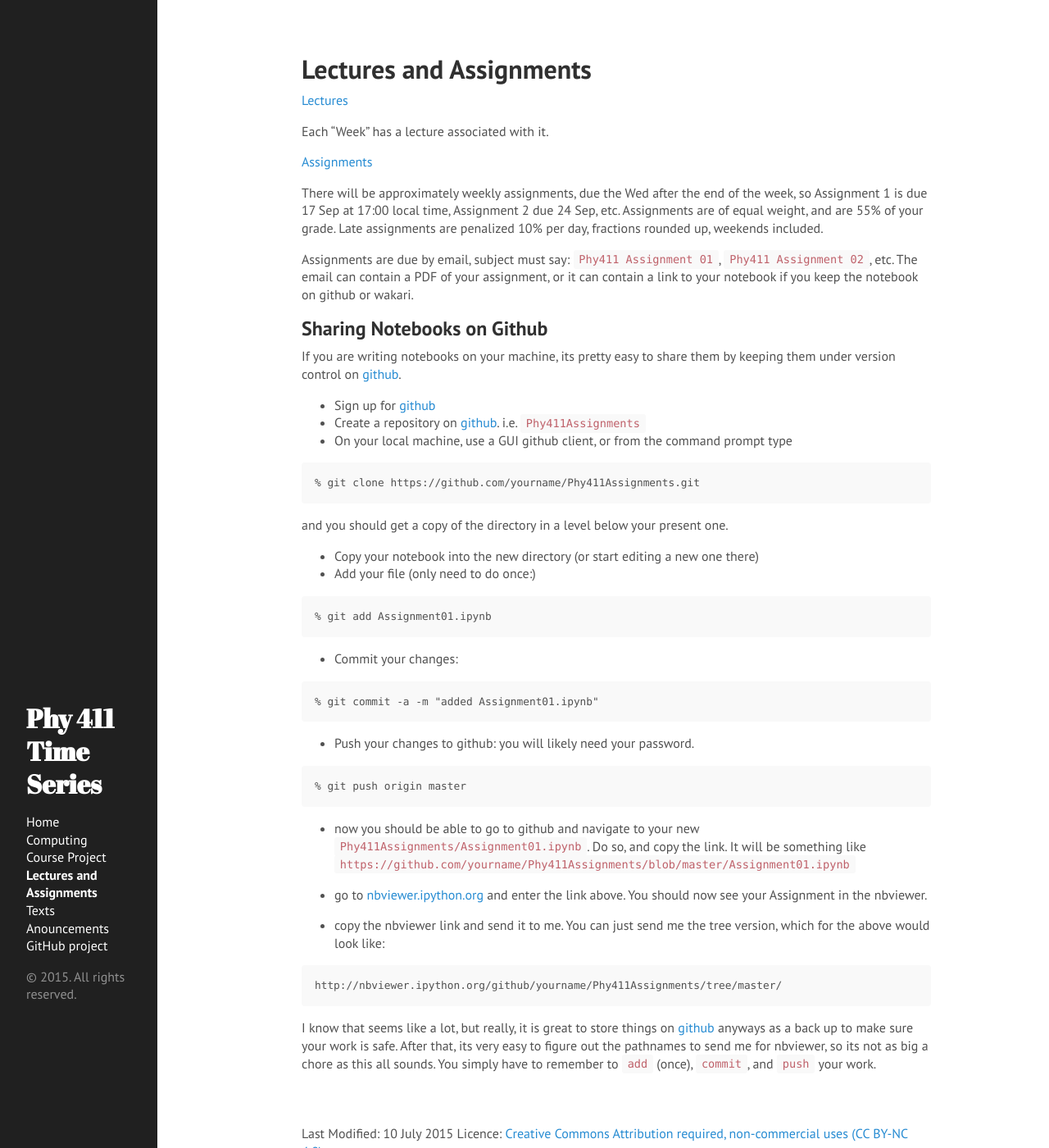
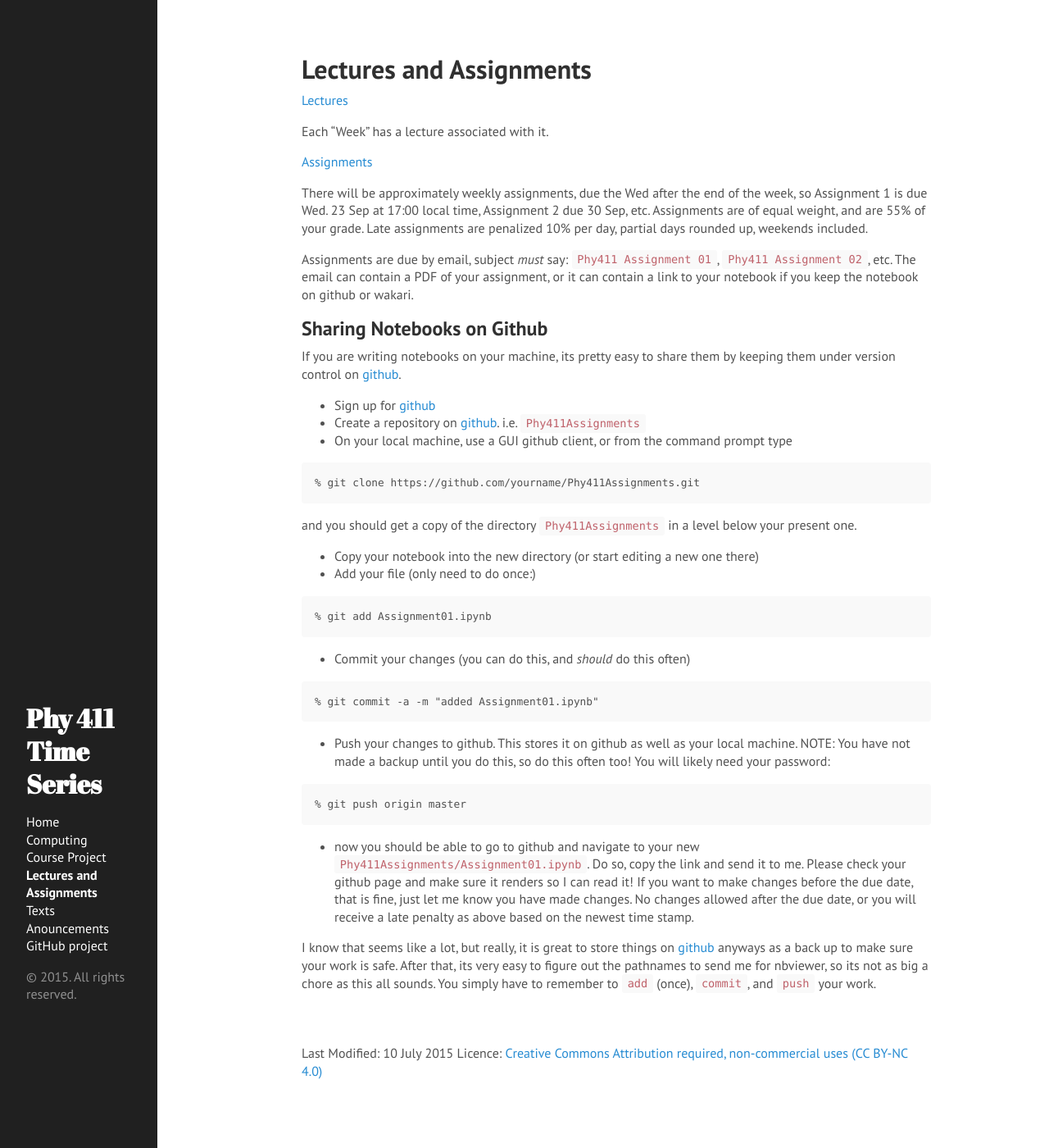
Before and after one commit to jklymak/Phy411, a Jekyll site: the page built from Lectures.md, in a window 1280 px wide and 1400 px high. Shown: the whole window at 82% size. Built offline with Jekyll 4.4.1, drawn with Linux system fonts in a browser that asks for light colours; Markdown is read by kramdown in place of the engine named in the settings.

Commit message:
Tidied up Lectures and Assignments

````diff
--- a/Lectures.md
+++ b/Lectures.md
@@ -9,9 +9,9 @@ Each "Week" has a lecture associated with it.
 
 [Assignments](http://nbviewer.ipython.org/github/jklymak/Phy411/tree/master/assigments/)
 
-There will be approximately weekly assignments, due the Wed after the end of the week, so Assignment 1 is due 17 Sep at 17:00 local time, Assignment 2 due 24 Sep, etc.  Assignments are of equal weight, and are 55% of your grade.  Late assignments are penalized 10% per day, fractions rounded up, weekends included.
+There will be approximately weekly assignments, due the Wed after the end of the week, so Assignment 1 is due Wed. 23 Sep at 17:00 local time, Assignment 2 due 30 Sep, etc.  Assignments are of equal weight, and are 55% of your grade.  Late assignments are penalized 10% per day, partial days rounded up, weekends included.
 
-Assignments are due by email, subject must say: `Phy411 Assignment 01`, `Phy411 Assignment 02`, etc.  The email can contain a PDF of your assignment, or it can contain a link to your notebook if you keep the notebook on github or wakari.
+Assignments are due by email, subject *must* say: `Phy411 Assignment 01`, `Phy411 Assignment 02`, etc.  The email can contain a PDF of your assignment, or it can contain a link to your notebook if you keep the notebook on github or wakari.
 
 ## Sharing Notebooks on Github ##
 
@@ -34,28 +34,19 @@ and you should get a copy of the directory in a level below your present one.
 % git add Assignment01.ipynb
 ```
 
-  - Commit your changes:
+  - Commit your changes (you can do this, and *should* do this often)
 
 ```
 % git commit -a -m "added Assignment01.ipynb"
 ```
 
-  - Push your changes to github: you will likely need your password.
+  - Push your changes to github.  This stores it on github as well as your local machine. NOTE: You have not made a backup until you do this, so do this often too!  You will likely need your password:
 
 ```
 % git push origin master
 ```
 
-  - now you should be able to go to github and navigate to your new `Phy411Assignments/Assignment01.ipynb`.  Do so, and copy the link.  It will be something like
-`https://github.com/yourname/Phy411Assignments/blob/master/Assignment01.ipynb`
-
-  - go to [nbviewer.ipython.org](nbviewer.ipython.org) and enter the link above.  You should now see your Assignment in the nbviewer.
-
-  - copy the nbviewer link and send it to me.  You can just send me the tree version, which for the above would look like:
-
-```
-http://nbviewer.ipython.org/github/yourname/Phy411Assignments/tree/master/
-```
+  - now you should be able to go to github and navigate to your new `Phy411Assignments/Assignment01.ipynb`.  Do so, copy the link and send it to me.  Please check your github page and make sure it renders so I can read it!  If you want to make changes before the due date, that is fine, just let me know you have made changes.  No changes allowed after the due date, or you will receive a late penalty as above based on the newest time stamp.
 
 I know that seems like a lot, but really, it is great to store things on [github][github] anyways as a back up to make sure your work is safe.  After that, its very easy to figure out the pathnames to send me for nbviewer, so its not as big a chore as this all sounds.  You simply have to remember to `add` (once), `commit`, and `push` your work.
 
````
Also changed, not shown: other parts of Lectures.md (+1 -1 lines).
